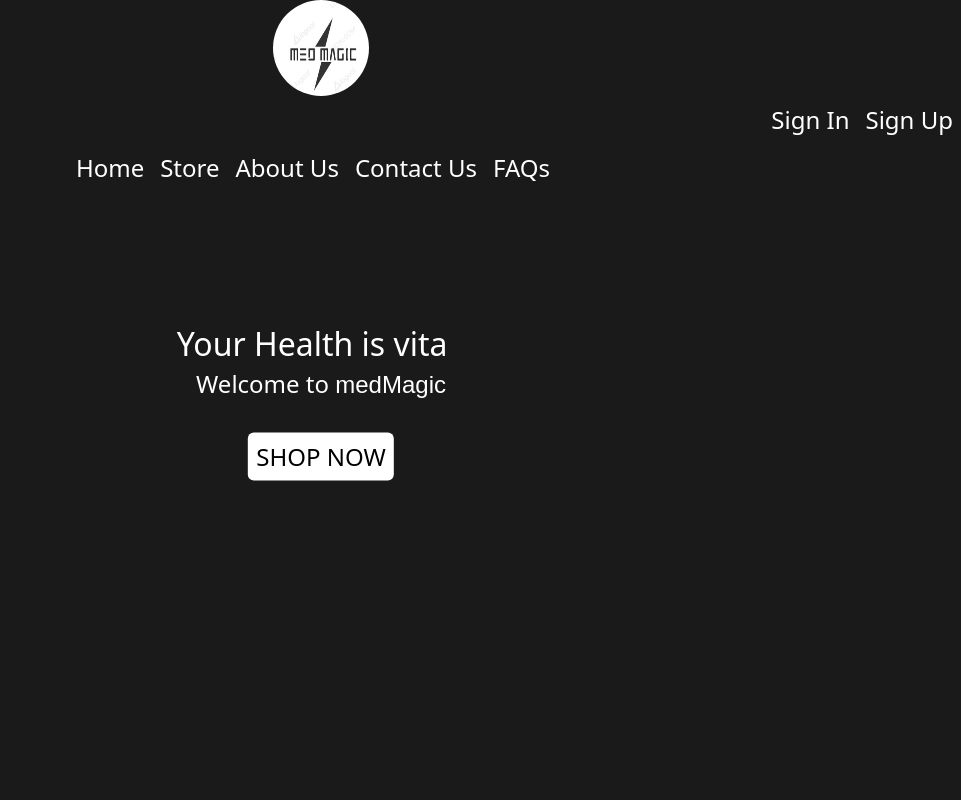
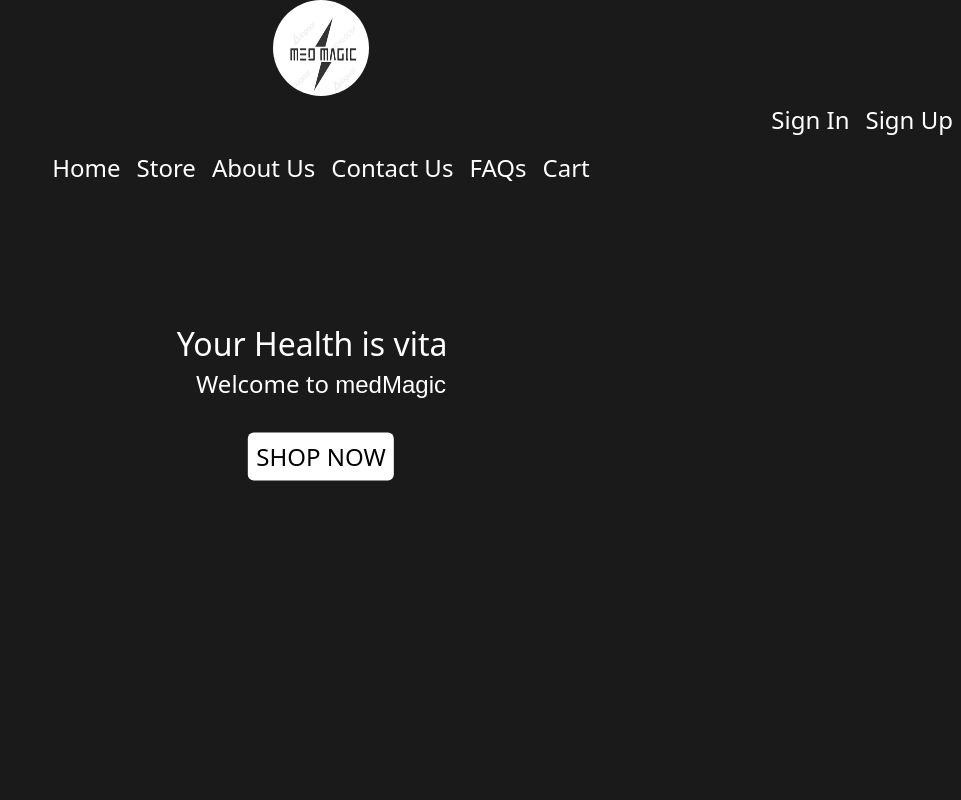
Before and after one commit to Saim-Maqsood-22/FYP, a Next.js app: page / in a window 1280 px wide. Shown: the top 800 px of the page, without its empty margins (319-1280 px from the left). Built offline with nearby package versions, Linux system fonts and the light colour scheme; a web font is replaced by a local one.

Commit message:
update code

```diff
--- a/app/components/Navbar.jsx
+++ b/app/components/Navbar.jsx
@@ -16,7 +16,7 @@ const Navbar = () => {
         <Link href="/about" className="p-2 text-xs sm:text-sm md:text-lg lg:text-xl xl:text-2xl 2xl:text-3xl">About Us</Link>
         <Link href="/contact" className="p-2 text-xs sm:text-sm md:text-lg lg:text-xl xl:text-2xl 2xl:text-3xl">Contact Us</Link>
         <Link href="/FAQ" className="p-2 text-xs sm:text-sm md:text-lg lg:text-xl xl:text-2xl 2xl:text-3xl">FAQs</Link>
-        <Link href="/cart" className="p-2 text-xs sm:text-sm md:text-lg lg:text-xl xl:text-2xl 2xl:text-3xl"></Link>
+        <Link href="/cart" className="p-2 text-xs sm:text-sm md:text-lg lg:text-xl xl:text-2xl 2xl:text-3xl">Cart</Link>
       </div>
     </div>
   )
```
